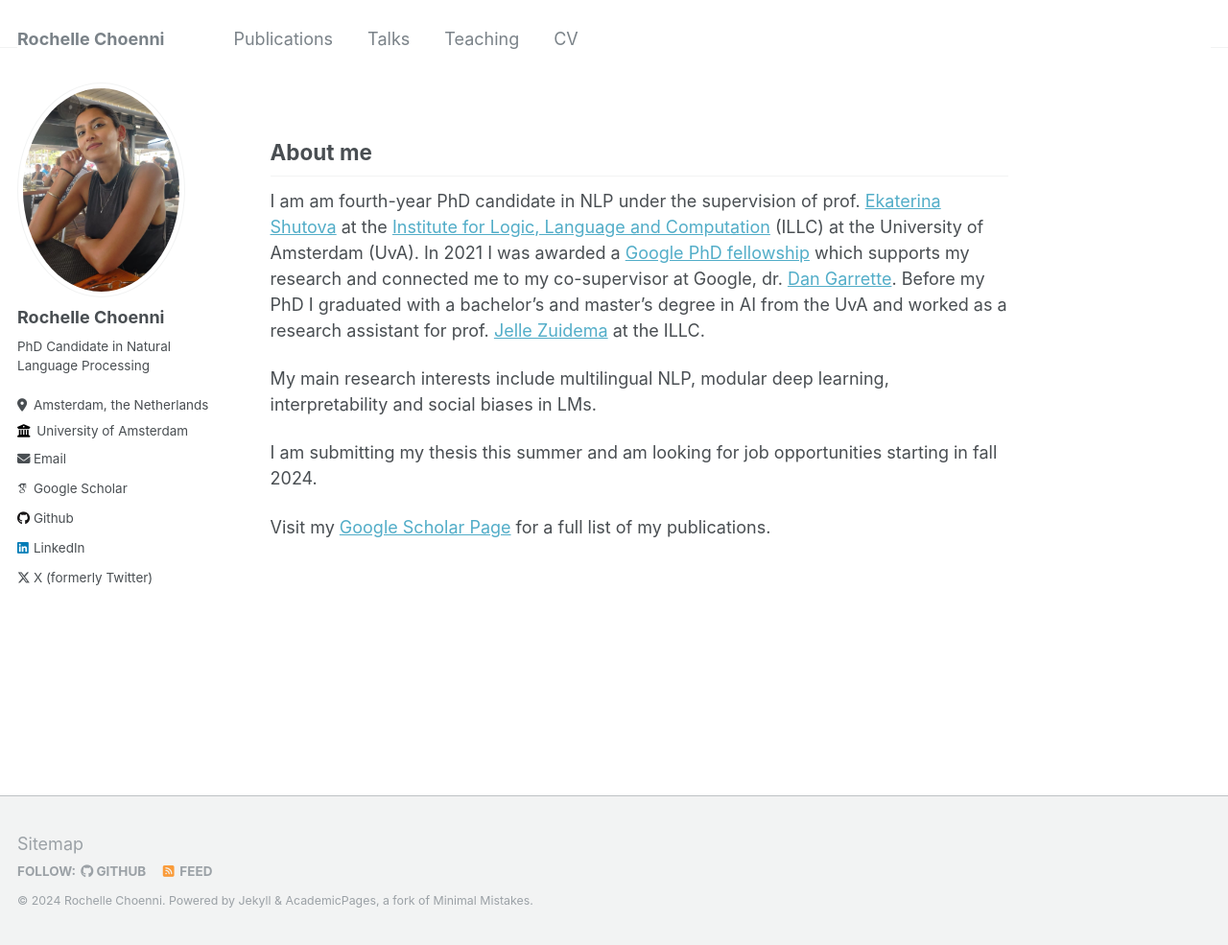
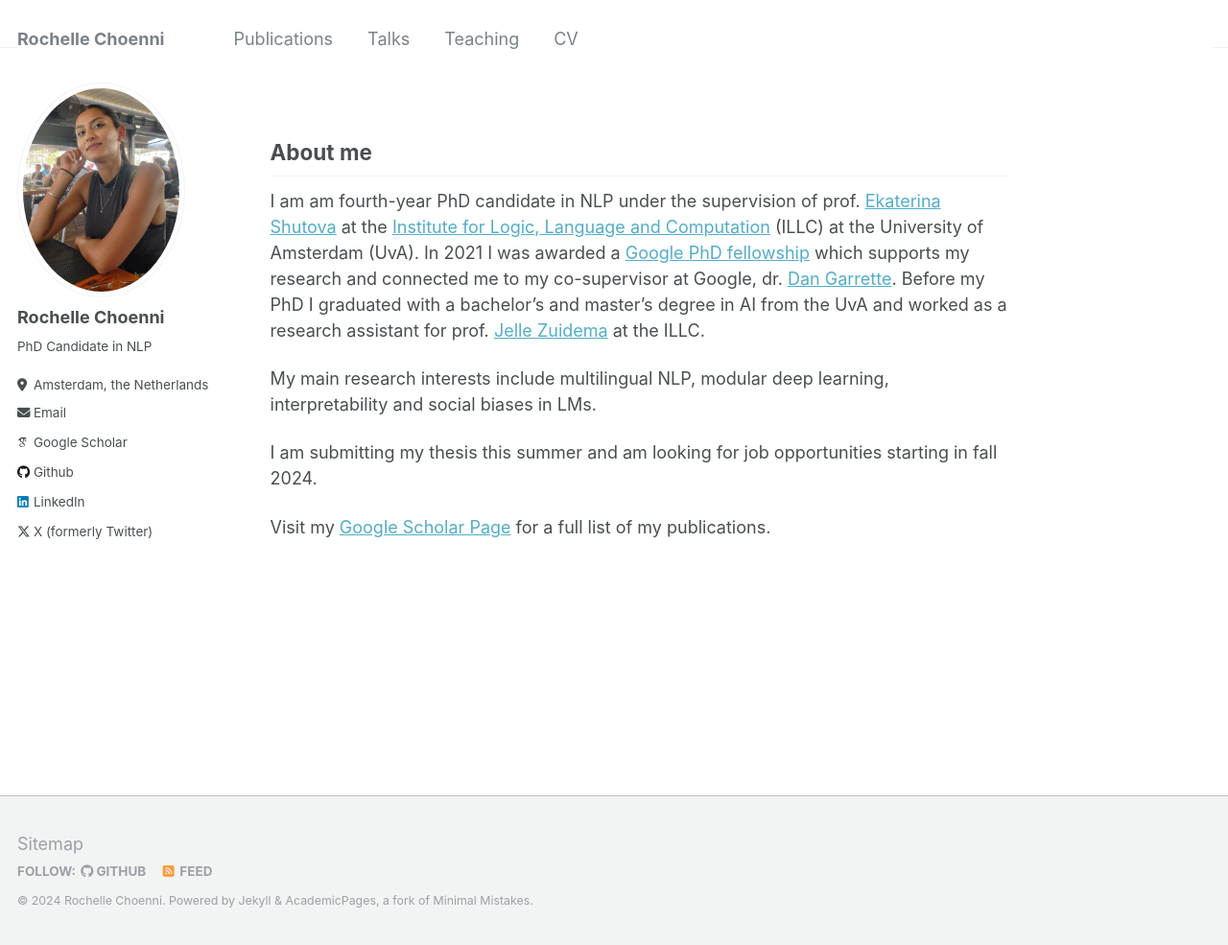
Before and after one commit to RochelleChoenni/RochelleChoenni.github.io, a Jekyll site: the page built from _pages/about.md, in a window 1280 px wide and 985 px high. Shown: the whole window at 96% size. Built offline with Jekyll 4.4.1, drawn with Linux system fonts in a browser that asks for light colours; some web fonts are replaced.

Commit message:
Update _config.yml

```diff
--- a/_config.yml
+++ b/_config.yml
@@ -24,9 +24,9 @@ author:
   avatar           : "self.jpg"
   name             : "Rochelle Choenni"
   pronouns         : # example: "she/her"
-  bio              : "PhD Candidate in Natural Language Processing"
+  bio              : "PhD Candidate in NLP"
   location         : "Amsterdam, the Netherlands"
-  employer         : "University of Amsterdam"
+  employer         :
   uri              : # URL
   email            : "rmvk97@gmail.com"
 
```
